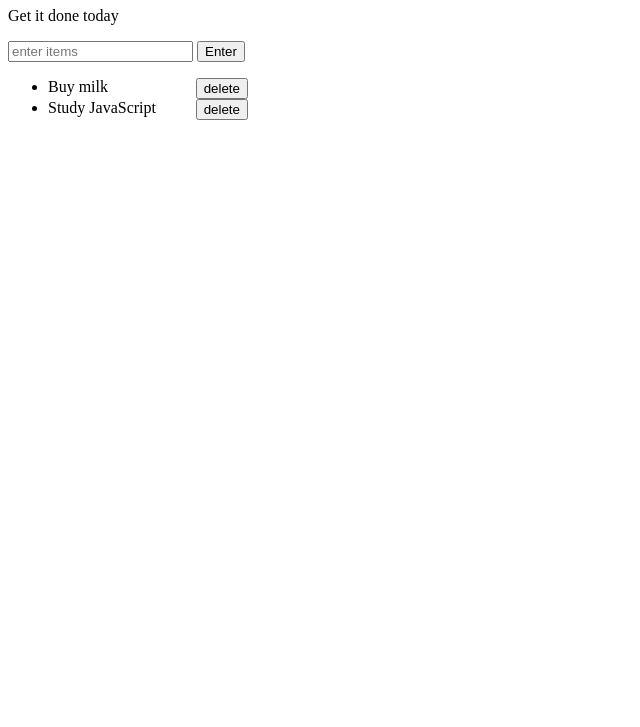
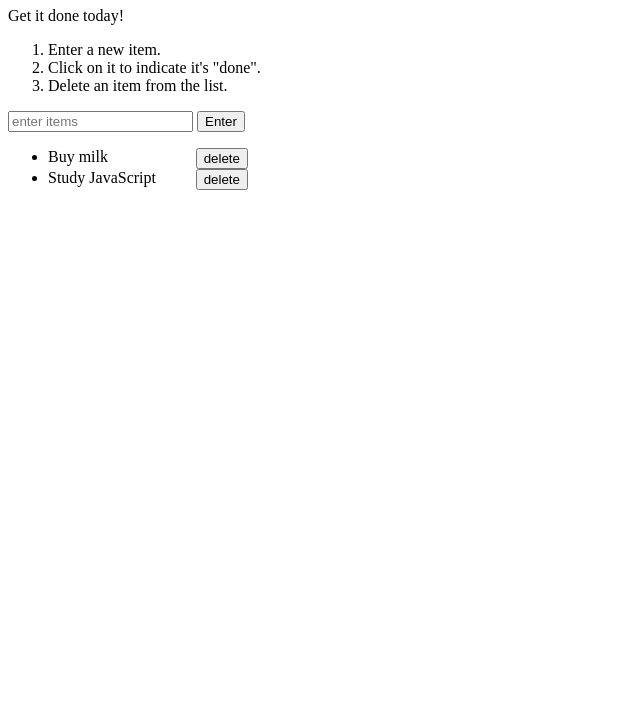
Before and after one commit to damiansandler/shoppingList, a plain HTML site: page index.html in a window 1280 px wide. Shown: the part 73-800 px from the top of the page, without its empty margins (0-640 px from the left). Drawn offline with Linux system fonts and the light colour scheme.

Commit message:
Add files via upload

```diff
--- a/index.html
+++ b/index.html
@@ -6,7 +6,13 @@
 </head>
 <body>
 	<h1>Todo List</h1>
-	<p id="first">Get it done today</p>
+	<p id="first">Get it done today!</p>
+	<ol>
+		<li>Enter a new item.</li>
+		<li>Click on it to indicate it's "done".</li>
+		<li>Delete an item from the list.</li>
+	</ol>
+
 	<input id="userinput" type="text" placeholder="enter items">
 	<button id="enter">Enter</button>
 	<ul id="list">
```
